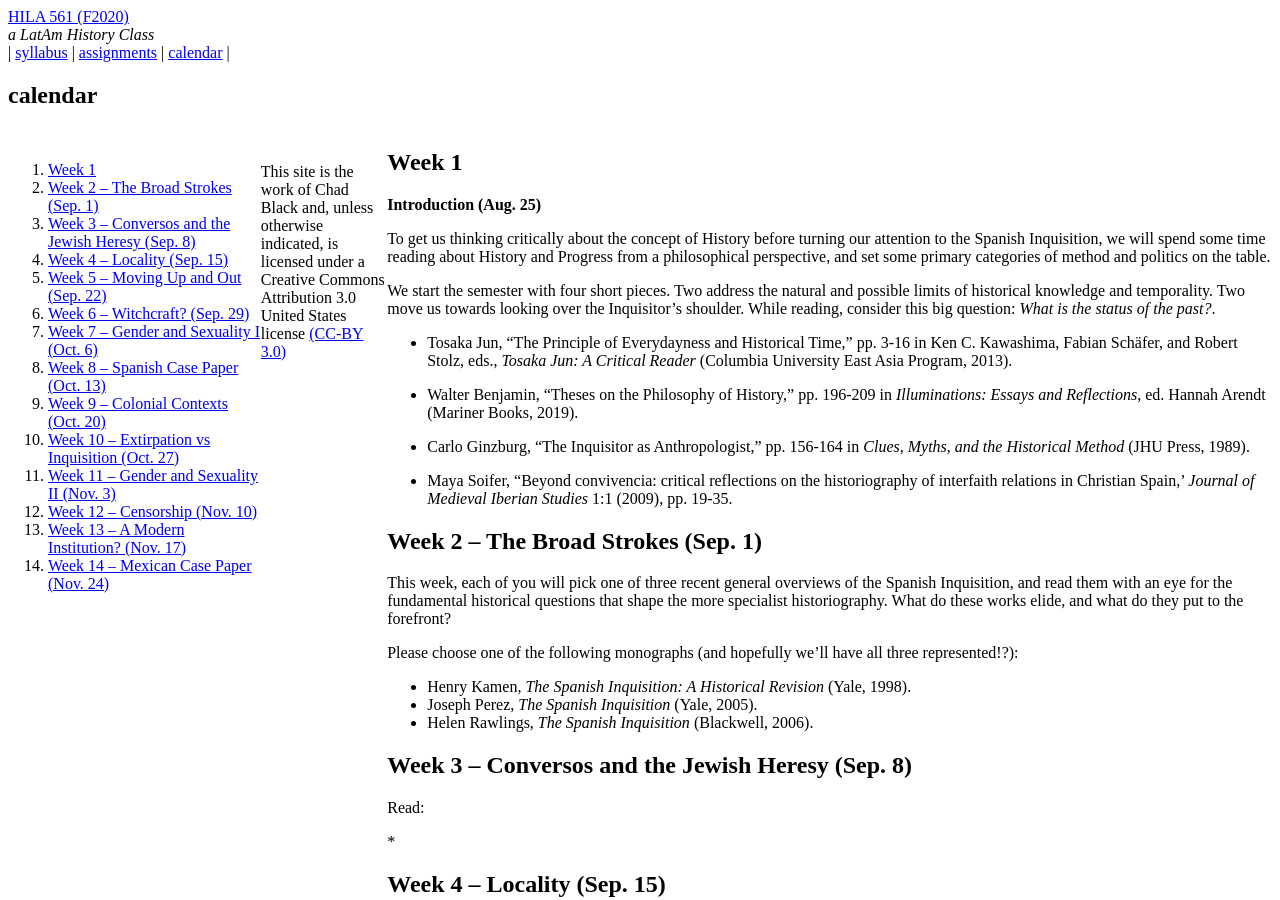
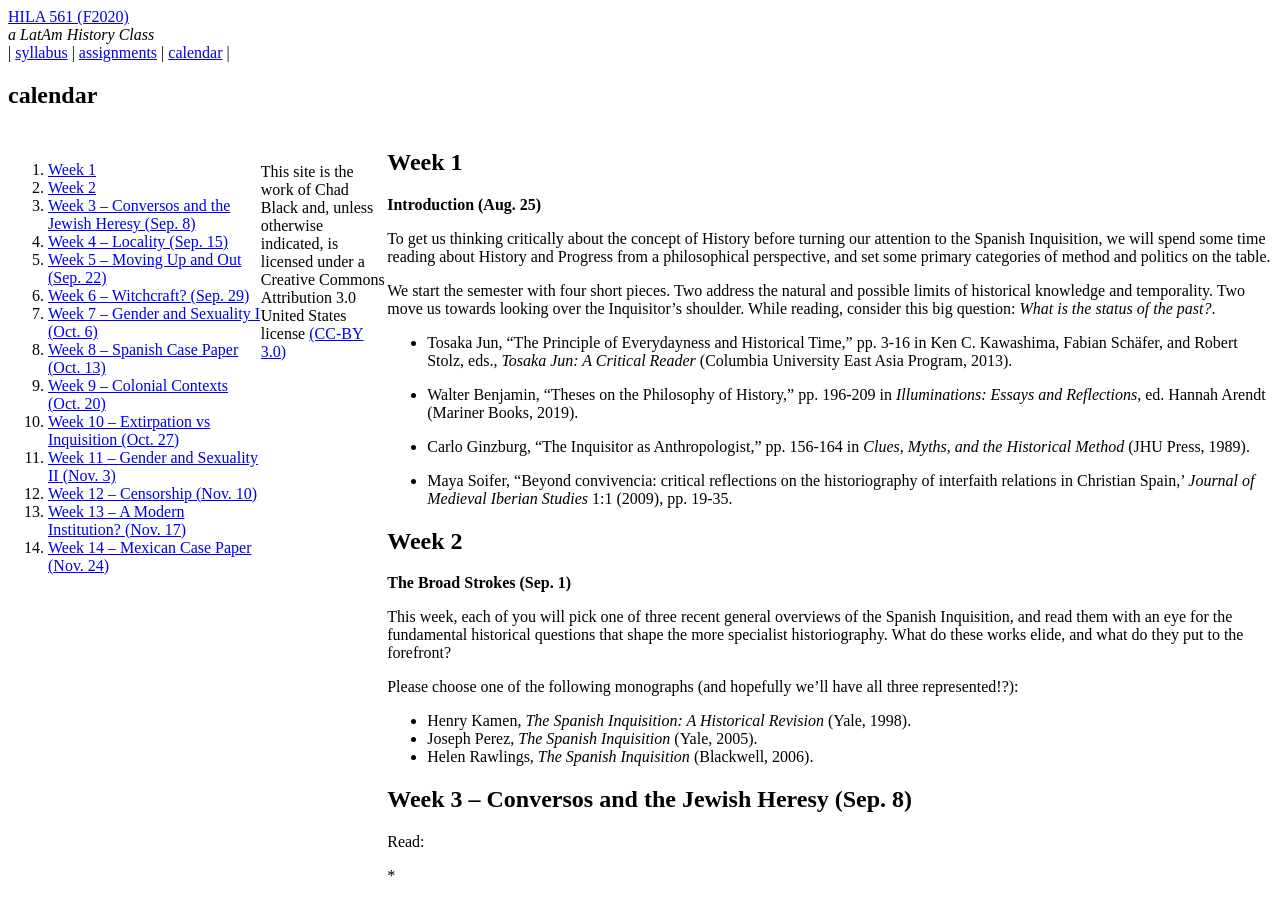
Before and after one commit to chadblack/561-Inquisition, a Jekyll site: the page built from calendar.md, in a window 1280 px wide and 900 px high. Built offline with Jekyll 4.4.1, drawn with Linux system fonts in a browser that asks for light colours; some web fonts are replaced.

Commit message:
why bother

```diff
--- a/_layouts/default.html
+++ b/_layouts/default.html
@@ -24,7 +24,9 @@
           {{ content }}
         </article>
         </div>
+        <div>
+            {% include footer.html %}
+        </div>
 
-            {% include footer.html %}
     </body>
 </html>
--- a/calendar.md
+++ b/calendar.md
@@ -41,7 +41,9 @@ question: *What is the status of the past?*.
   of interfaith relations in Christian Spain,' *Journal of Medieval Iberian
   Studies* 1:1 (2009), pp. 19-35.
 
-## Week 2 -- The Broad Strokes (Sep. 1)
+## Week 2
+
+**The Broad Strokes (Sep. 1)**
 
 This week, each of you will pick one of three recent general overviews of the
 Spanish Inquisition, and read them with an eye for the fundamental historical
```
